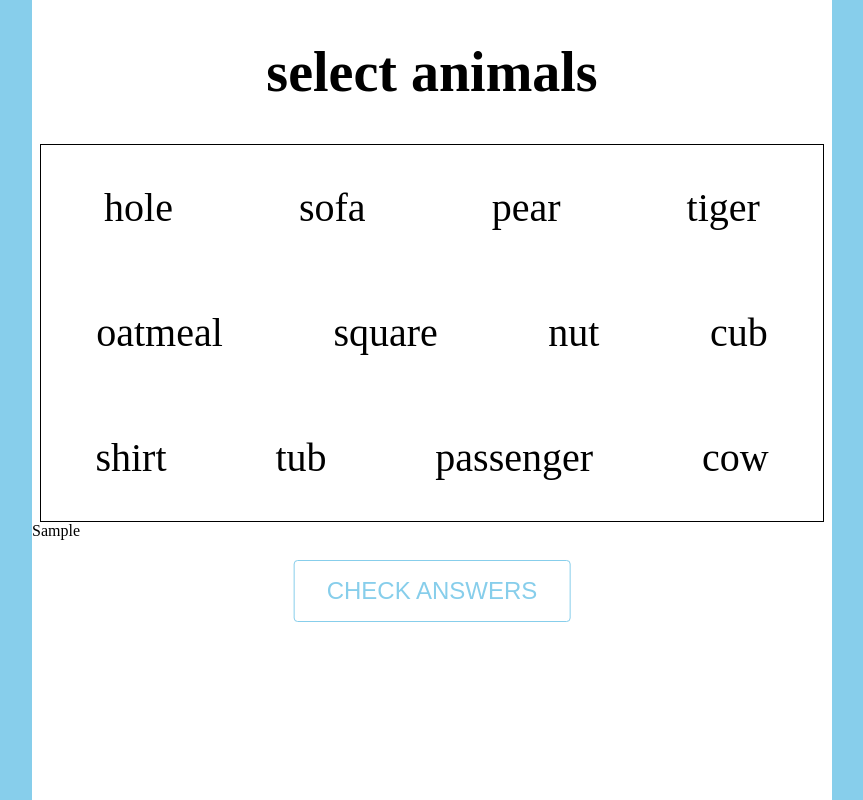
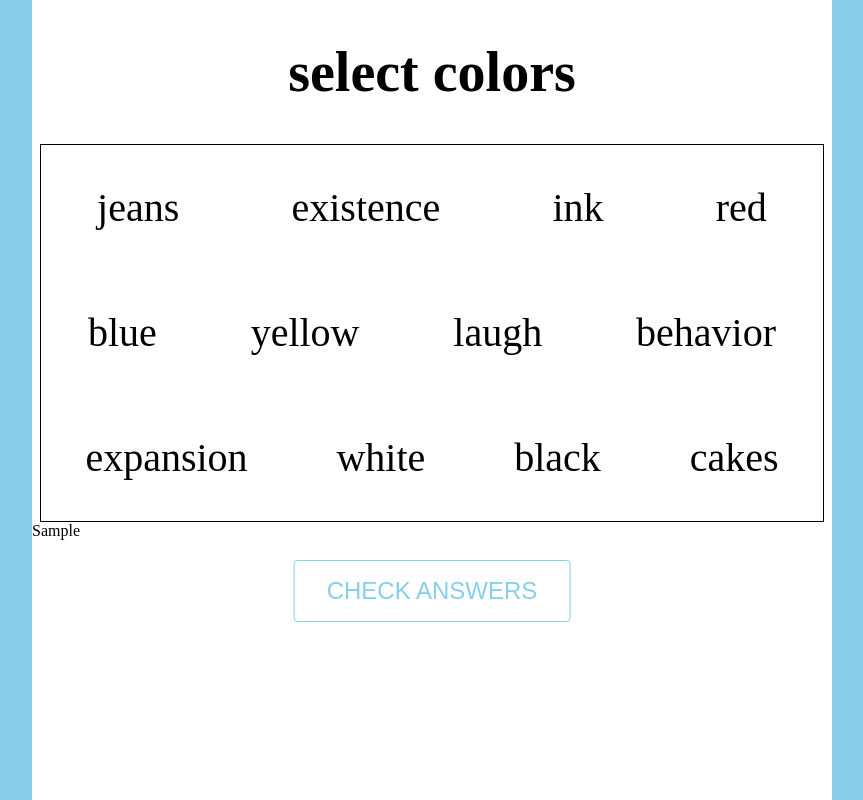
Before and after one commit to Zasada94/findwordsSPA, a React (Vite) app: page /gamePage in a window 1280 px wide. Both pictures are taken after typing "Sample" into the empty fields and a click on the button "PLAY". Shown: the whole page, without its empty margins (208-1071 px from the left). Built offline with nearby package versions, Linux system fonts and the light colour scheme.

Commit message:
added randomly selection of APIs

```diff
--- a/src/pages/gamePage.jsx
+++ b/src/pages/gamePage.jsx
@@ -2,7 +2,7 @@ import { useParams, useNavigate } from "react-router-dom";
 import "../css/gamePage.css";
 import React, { useState } from "react";
 
-const API = {
+const API1 = {
 	question: "select animals",
 	all_words: [
 		"hole",
@@ -21,7 +21,45 @@ const API = {
 	good_words: ["tiger", "cow"],
 };
 
+const API2 = {
+	question: "select colors",
+	all_words: [
+		"jeans",
+		"existence",
+		"ink",
+		"red",
+		"blue",
+		"yellow",
+		"laugh",
+		"behavior",
+		"expansion",
+		"white",
+		"black",
+		"cakes",
+	],
+	good_words: ["red", "blue", "yellow", "white", "black"],
+};
+
+const API3 = {
+	question: "select vehicles",
+	all_words: [
+		"belief",
+		"wire",
+		"car",
+		"bus",
+		"star",
+		"river",
+		"hat",
+		"skirt",
+		"train",
+	],
+	good_words: ["car", "bus", "train"],
+};
+
+const APIs = [API1, API2, API3];
+
 function GamePage() {
+	const [api, setApi] = useState(APIs[Math.floor(Math.random() * APIs.length)]);
 	const [selectedWords, setSelectedWords] = useState([]);
 	const [showAnswers, setShowAnswers] = useState(false);
 	const [score, setScore] = useState();
@@ -42,7 +80,7 @@ function GamePage() {
 	};
 
 	const countCorrectAnswers = () => {
-		return selectedWords.filter((word) => API.good_words.includes(word)).length;
+		return selectedWords.filter((word) => api.good_words.includes(word)).length;
 	};
 
 	const handleClick = () => {
@@ -50,7 +88,7 @@ function GamePage() {
 	};
 
 	const renderWord = (word) => {
-		const isGood = API.good_words.includes(word);
+		const isGood = api.good_words.includes(word);
 		const isSelected = selectedWords.includes(word);
 		const isAnswer = showAnswers;
 
@@ -92,9 +130,9 @@ function GamePage() {
 
 	return (
 		<div className="gameContainer">
-			<h2>{API.question}</h2>
+			<h2>{api.question}</h2>
 			<div className="gameWrapper">
-				{API.all_words.map((word) => renderWord(word))}
+				{api.all_words.map((word) => renderWord(word))}
 			</div>
 			{!showAnswers && (
 				<button onClick={checkAnswers} className="checkAnswers">
```
